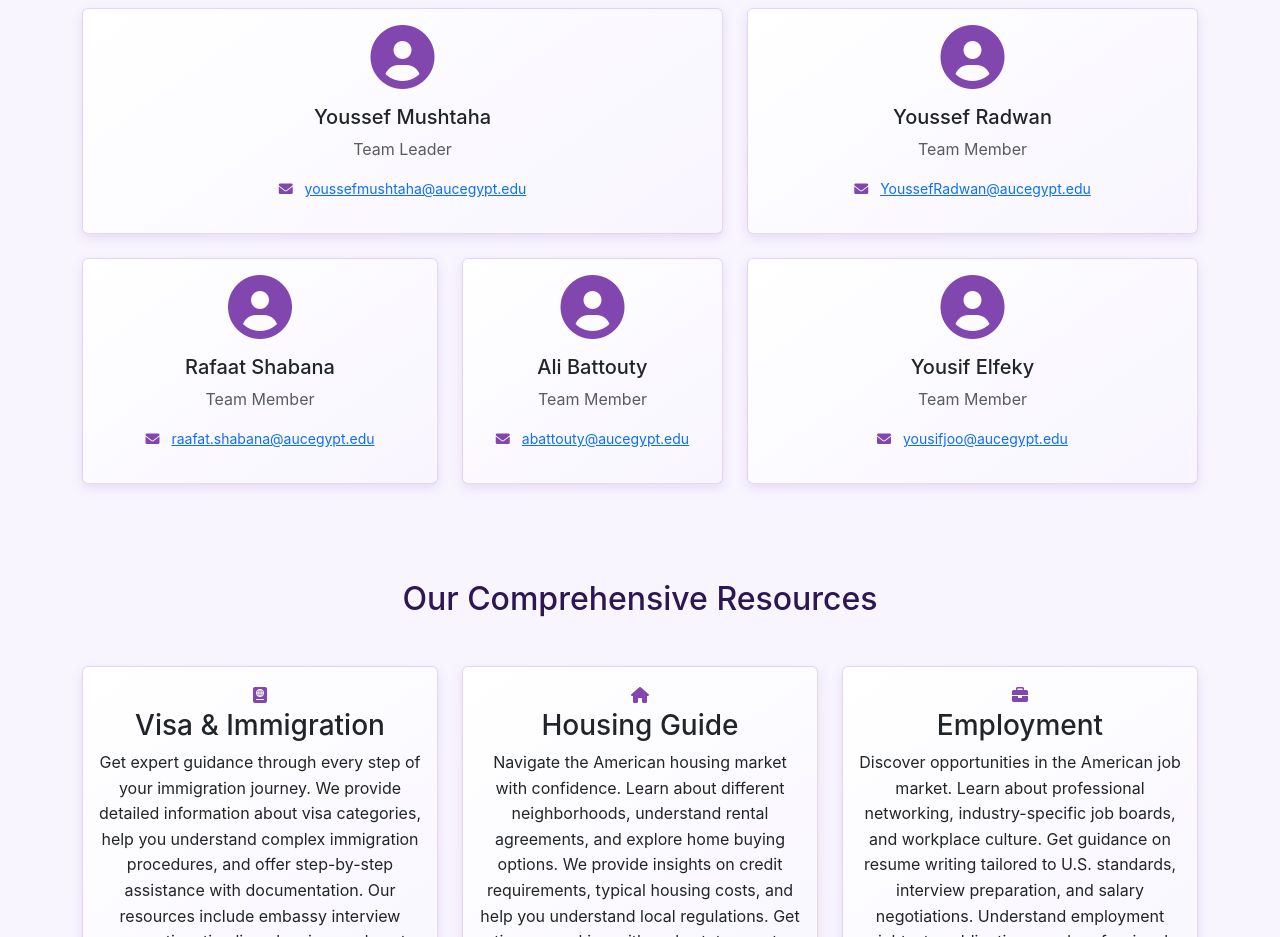
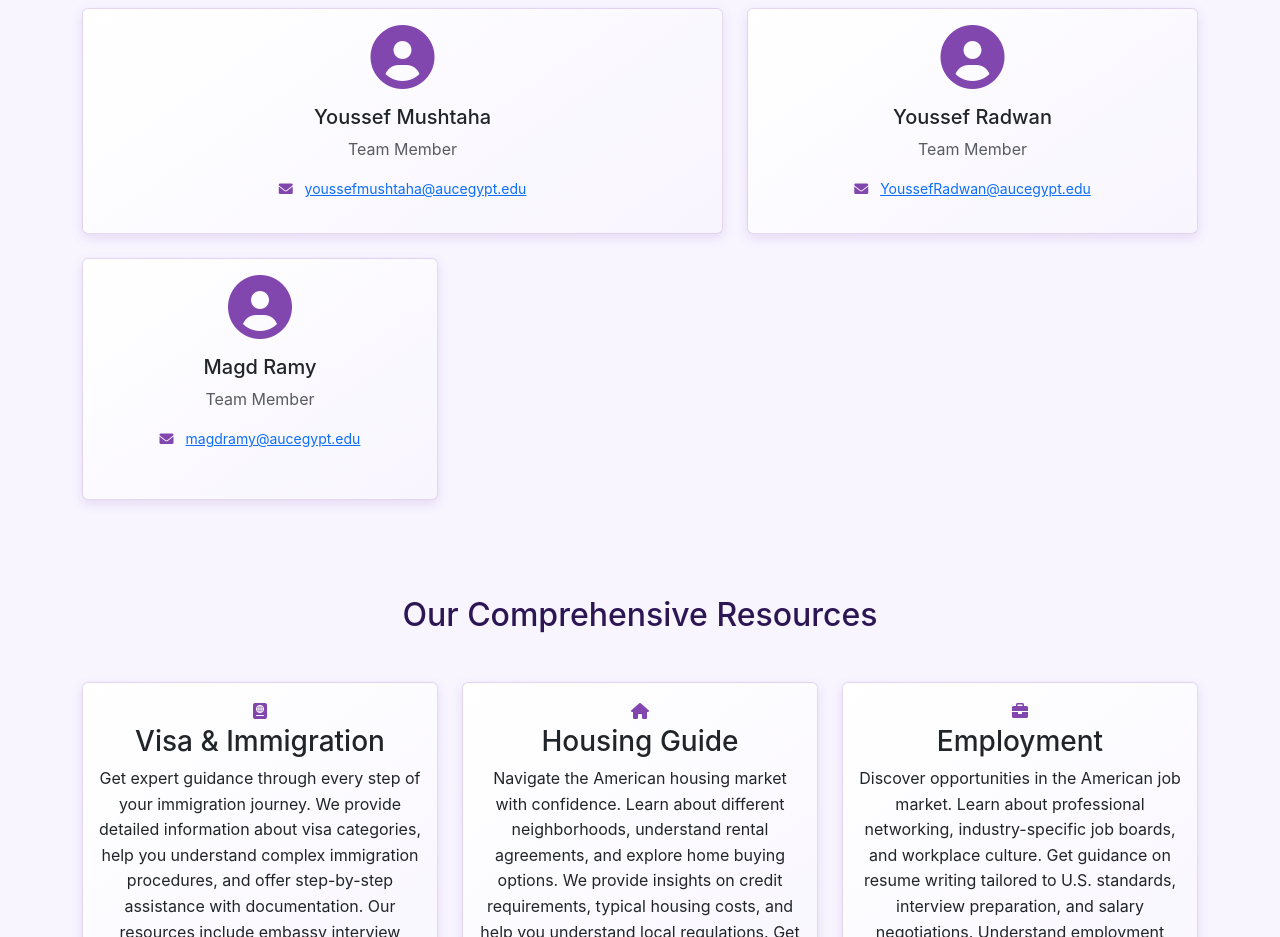
Before and after one commit to youssefmushtaha/US-pathways, a plain HTML site: page index.html in a window 1280 px wide. Shown: the part 1200-2137 px from the top of the page. Drawn offline with nearby package versions, Linux system fonts and the light colour scheme.

Commit message:
Update index.html

```diff
--- a/index.html
+++ b/index.html
@@ -139,7 +139,7 @@
                                 <i class="fas fa-user-circle fa-4x text-primary"></i>
                             </div>
                             <h5 class="card-title">Youssef Mushtaha</h5>
-                            <p class="card-text text-muted">Team Leader</p>
+                            <p class="card-text text-muted">Team Member</p>
                             <p class="small">
                                 <i class="fas fa-envelope me-2"></i>
                                 <a href="mailto:youssefmushtaha@aucegypt.edu">youssefmushtaha@aucegypt.edu</a>
@@ -170,42 +170,13 @@
                             <div class="mb-3">
                                 <i class="fas fa-user-circle fa-4x text-primary"></i>
                             </div>
-                            <h5 class="card-title">Rafaat Shabana</h5>
+                            <h5 class="card-title">Magd Ramy</h5>
                             <p class="card-text text-muted">Team Member</p>
                             <p class="small">
                                 <i class="fas fa-envelope me-2"></i>
-                                <a href="mailto:raafat.shabana@aucegypt.edu">raafat.shabana@aucegypt.edu</a>
+                                <a href="mailto:raafat.shabana@aucegypt.edu">magdramy@aucegypt.edu</a>
                             </p>
                         </div>
-                    </div>
-                </div>
-                <div class="col-md-3">
-                    <div class="card team-card h-100">
-                        <div class="card-body text-center">
-                            <div class="mb-3">
-                                <i class="fas fa-user-circle fa-4x text-primary"></i>
-                            </div>
-                            <h5 class="card-title">Ali Battouty</h5>
-                            <p class="card-text text-muted">Team Member</p>
-                            <p class="small">
-                                <i class="fas fa-envelope me-2"></i>
-                                <a href="mailto:abattouty@aucegypt.edu">abattouty@aucegypt.edu</a>
-                            </p>
-                        </div>
-                    </div>
-                </div>
-                <div class="col-md-5">
-                    <div class="card team-card h-100">
-                        <div class="card-body text-center">
-                            <div class="mb-3">
-                                <i class="fas fa-user-circle fa-4x text-primary"></i>
-                            </div>
-                                  <h5 class="card-title">Yousif Elfeky</h5>
-                            <p class="card-text text-muted">Team Member</p>
-                            <p class="small">
-                                <i class="fas fa-envelope me-2"></i>
-                                <a href="mailto:yousifjoo@aucegypt.edu">yousifjoo@aucegypt.edu</a>
-
                             </p>
                         </div>
                     </div>
```
